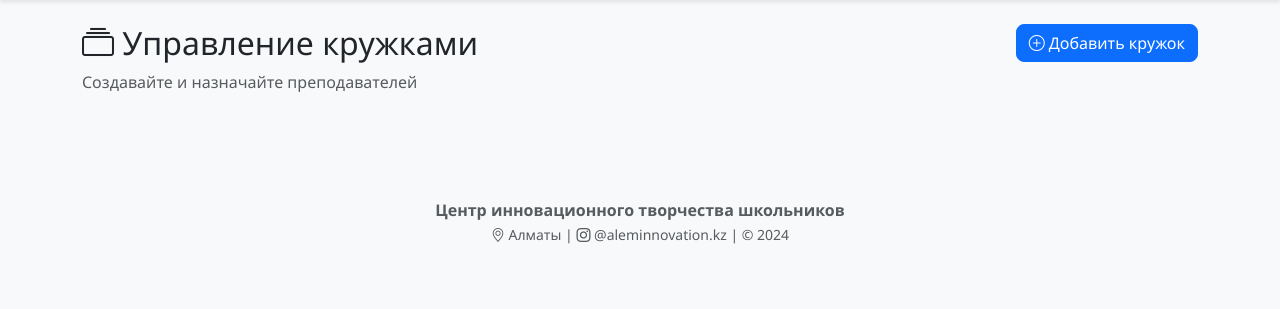
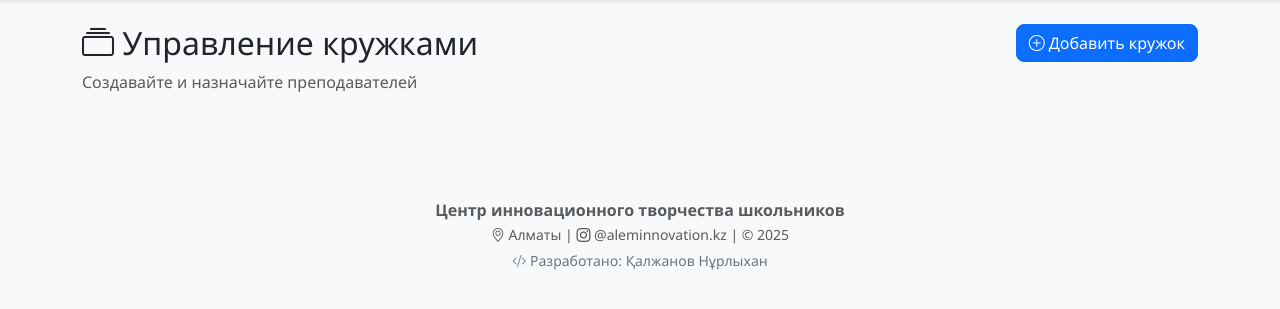
Before and after one commit to nurkal022/cit_attendance, a Flask app: page /admin/circles in a window 1280 px wide. Shown: the part 66-375 px from the top of the page. Run offline with Flask 3, Linux system fonts and the light colour scheme; the visitor is signed in with stand-in values (Sample User, id 1); data comes from the database, SQL or seed files in the repository; data that the repository does not hold is empty.

Commit message:
Add developer credit and update year to 2025

```diff
--- a/templates/base.html
+++ b/templates/base.html
@@ -99,13 +99,16 @@
 
     <footer class="bg-light text-center text-muted py-3 mt-5">
         <div class="container">
-            <p class="mb-0">
+            <p class="mb-1">
                 <strong>Центр инновационного творчества школьников</strong><br>
                 <small>
                     <i class="bi bi-geo-alt"></i> Алматы
                     | <i class="bi bi-instagram"></i> <a href="https://www.instagram.com/aleminnovation.kz/" target="_blank">@aleminnovation.kz</a>
-                    | © 2024
+                    | © 2025
                 </small>
+            </p>
+            <p class="mb-0 small text-secondary">
+                <i class="bi bi-code-slash"></i> Разработано: Қалжанов Нұрлыхан
             </p>
         </div>
     </footer>
```
